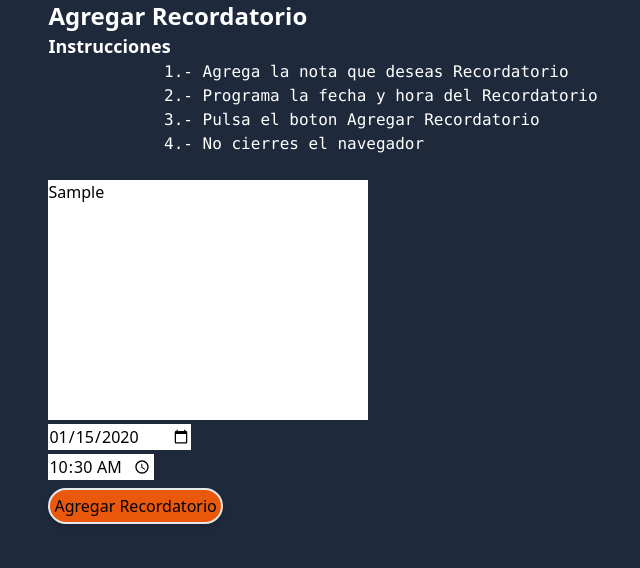
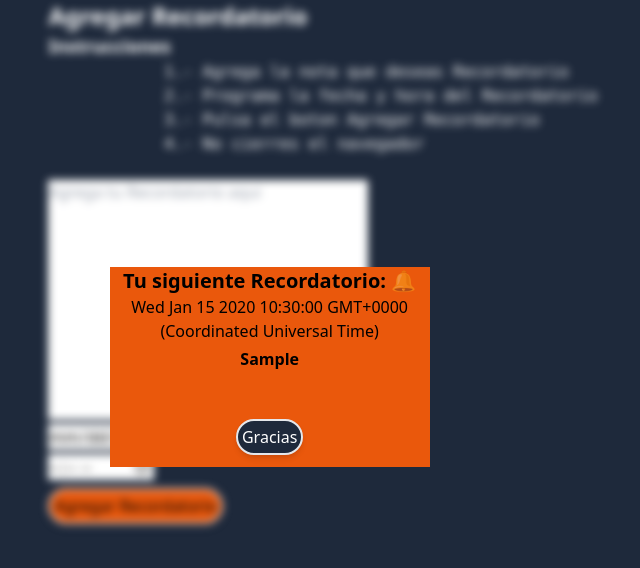
Before and after one commit to Nedhel/Reminder, a website: page src/index.html in a window 1280 px wide. Both pictures are taken after typing "Sample", "2020-01-15", "10:30" into the empty fields and a click on the button "Agregar Recordatorio". Shown: the whole page, without its empty margins (317-957 px from the left). Drawn offline with Linux system fonts and the light colour scheme.

Commit message:
Add function and css

```diff
--- a/src/index.html
+++ b/src/index.html
@@ -8,7 +8,7 @@
         <script src="./reminder.js"></script>
     </head>
     <body class="bg-slate-800">
-        <div class="grid justify-center z-0">
+        <div id='content' class="grid justify-center z-0 blur-none">
             <h1 class="font-bold text-2xl text-white">Agregar Recordatorio</h1>
             <h4 class="font-bold text-lg text-white">Instrucciones</h4>
             <pre class="text-white">
@@ -22,9 +22,10 @@
             <input type="time" name="timeI" id="timeInput" class="w-fit mt-1">
             <button id="addReminder" class="bg-orange-600 w-fit p-1 mt-2 rounded-full border-2 hover: shadow-md hover:shadow-orange-300 hover:border-orange-500 ">Agregar Recordatorio</button>
         </div>
-        <div class="z-10 w-1/4 h-1/4 bg-orange-600 absolute top-1/3 left-1/3 text-center invisible">
-            <h1 class="font-bold text-xl">Tu siguiente Recordatorio:</h1>
-            <p id="noteParagraph" class="mt-10 mb-10">Lavar la ropa</p>
+        <div id="alertMsj" class="z-10 w-1/4 h-1/4 bg-orange-600 absolute top-1/3 left-1/3 text-center invisible">
+            <h1 class="font-bold text-xl">Tu siguiente Recordatorio: <span class="animate-ping">&#128276;</span></h1>
+            <p id="timeParagraph"></p>
+            <p id="noteParagraph" class="mt-1 mb-10 font-bold"></p>
             <button id="seenReminder" class="bg-slate-800 w-fit p-1 mt-2 rounded-full border-2 hover: shadow-md hover:shadow-slate-600 hover:border-slate-500 text-white">Gracias</button>
         </div>
     </body>
--- a/src/reminder.js
+++ b/src/reminder.js
@@ -1,21 +1,6 @@
 var timerNextEvent = null;
+var bell = new Audio('./campana.mp3');
 var x = [];
-x.push({
-    timeTo: "Fri Sep 02 2022 14:22:00 GMT-0500 (hora de verano central)",
-    note: "Al ultimo",
-});
-x.push({
-    timeTo: "Fri Sep 02 2022 14:18:00 GMT-0500 (hora de verano central)",
-    note: "Ya",
-});
-x.push({
-    timeTo: "Fri Sep 02 2022 14:19:00 GMT-0500 (hora de verano central)",
-    note: "Espera",
-});
-x.push({
-    timeTo: "Fri Sep 02 2022 14:20:00 GMT-0500 (hora de verano central)",
-    note: "Ya casi",
-});
 //devuelve la posision de la siguiente nota basado en el tiempo que falta para cumplirse
 function nextNote(arr) {
     var positionNext = -1;
@@ -41,8 +26,9 @@ function swapNotesPosition(arr, pos, callBack) {
         arr[pos] = arr[0];
         arr[0] = swap;
         callBack(arr);
-    } else {
-        console.log("No hay recordatorios pendientes");
+    }
+    else {
+        console.log('No hay recordatorios pendientes');
     }
 }
 //Elimina la nota de la pos[0]
@@ -51,31 +37,26 @@ function removeNote(arr) {
 }
 //pone temporizador para la nota siguiente y cuando se cumple manda llamar a removeNote
 function setTimer(arr) {
-    timerNextEvent = setTimeout(function () {
-        showReminder(arr);
-        removeNote(arr);
-    }, getDateResult(arr[0].timeTo));
+    timerNextEvent = setTimeout(function () { showReminder(arr); removeNote(arr); }, getDateResult(arr[0].timeTo));
 }
 //muestra la nota en un alert
 function showReminder(arr) {
-    alert(arr[0].note);
+    document.getElementById('noteParagraph').innerHTML = arr[0].note;
+    document.getElementById('timeParagraph').innerHTML = arr[0].timeTo;
+    document.getElementById('alertMsj').classList.replace('invisible', 'visible');
+    document.getElementById('content').classList.replace('blur-none', 'blur-sm');
+    bell.play();
 }
 function AddReminder() {
-    var date = document.getElementById("dateInput").value.split("-");
-    var time = document.getElementById("timeInput").value.split(":");
-    var d = new Date(
-        Number(date[0]),
-        Number(date[1]) - 1,
-        Number(date[2]),
-        Number(time[0]),
-        Number(time[1])
-    );
-    x.push({
-        timeTo: d.toString(),
-        note: document.getElementById("noteInput").value,
-    });
+    var date = document.getElementById('dateInput').value.split('-');
+    var time = document.getElementById('timeInput').value.split(':');
+    var d = new Date(Number(date[0]), Number(date[1]) - 1, Number(date[2]), Number(time[0]), Number(time[1]));
+    x.push({ timeTo: d.toString(), note: document.getElementById('noteInput').value });
     clearTimeout(timerNextEvent);
     swapNotesPosition(x, nextNote(x), setTimer);
+    document.getElementById('dateInput').value =
+        document.getElementById('timeInput').value =
+            document.getElementById('noteInput').value = '';
 }
 //regresa la fecha en milisegundos
 function getMilisecond(date) {
@@ -88,18 +69,20 @@ function getDateResult(dateReminder) {
     var reminderDate = getMilisecond(dateReminder);
     return reminderDate - curretDate.getTime();
 }
-console.log(x);
-//swapNotesPosition(x, nextNote(x), setTimer);
-console.log(x);
-window.addEventListener("load", function () {
-    var x = new Date();
-    var m =
-        x.getMonth() + 1 < 10 ? 0 + "" + (x.getMonth() + 1) : x.getMonth() + 1;
-    var d = x.getDate() < 10 ? 0 + "" + x.getDate() : x.getDate();
-    var today = x.getFullYear() + "-" + m + "-" + d;
-    document.getElementById("dateInput").setAttribute("min", today);
-    document
-        .getElementById("addReminder")
-        .addEventListener("click", AddReminder);
+function closeReminder() {
+    document.getElementById('alertMsj').classList.replace('visible', 'invisible');
+    document.getElementById('content').classList.replace('blur-sm', 'blur-none');
+    clearTimeout(timerNextEvent);
+    swapNotesPosition(x, nextNote(x), setTimer);
+}
+window.addEventListener('load', function () {
+    var date = new Date();
+    var month = (date.getMonth() + 1) < 10 ? 0 + '' + (date.getMonth() + 1) : (date.getMonth() + 1);
+    var day = (date.getDate()) < 10 ? 0 + '' + (date.getDate()) : (date.getDate());
+    var today = date.getFullYear() + '-' + month + '-' + day;
+    document.getElementById('dateInput').setAttribute('min', today);
+    document.getElementById('addReminder').addEventListener('click', AddReminder);
+    document.getElementById('seenReminder').addEventListener('click', closeReminder);
+    swapNotesPosition(x, nextNote(x), setTimer);
 });
 //# sourceMappingURL=reminder.js.map
--- a/src/reminder.ts
+++ b/src/reminder.ts
@@ -3,11 +3,8 @@
     note:string
  }
  let timerNextEvent:number|null=null
+ const bell=new Audio('./campana.mp3')
  const x:Note[]= []
- x.push({timeTo:'Fri Sep 02 2022 14:22:00 GMT-0500 (hora de verano central)',note:'Al ultimo'})
- x.push({timeTo:'Fri Sep 02 2022 14:18:00 GMT-0500 (hora de verano central)',note:'Ya'})
- x.push({timeTo:'Fri Sep 02 2022 14:19:00 GMT-0500 (hora de verano central)',note:'Espera'})
- x.push({timeTo:'Fri Sep 02 2022 14:20:00 GMT-0500 (hora de verano central)',note:'Ya casi'})
 
  //devuelve la posision de la siguiente nota basado en el tiempo que falta para cumplirse
  function nextNote(arr:Note[]):number{
@@ -51,7 +48,12 @@
 
  //muestra la nota en un alert
  function showReminder(arr:Note[]):void{
-   alert(arr[0].note)
+   document.getElementById('noteParagraph').innerHTML=arr[0].note
+   document.getElementById('timeParagraph').innerHTML=arr[0].timeTo
+   document.getElementById('alertMsj').classList.replace('invisible', 'visible')
+   document.getElementById('content').classList.replace('blur-none','blur-sm')
+   bell.play()
+
  }
 
  function AddReminder():void{
@@ -60,7 +62,10 @@
    const d = new Date(Number(date[0]), Number(date[1])-1, Number(date[2]), Number(time[0]), Number(time[1]))
    x.push({timeTo:d.toString(),note:(<HTMLInputElement>document.getElementById('noteInput')).value})
    clearTimeout(timerNextEvent)
-   swapNotesPosition(x,nextNote(x),setTimer)
+   swapNotesPosition(x,nextNote(x),setTimer);
+   (<HTMLInputElement>document.getElementById('dateInput')).value=
+   (<HTMLInputElement>document.getElementById('timeInput')).value=
+   (<HTMLInputElement>document.getElementById('noteInput')).value=''
  }
 
  //regresa la fecha en milisegundos
@@ -76,15 +81,20 @@
    return reminderDate-curretDate.getTime()
  }
 
- console.log(x)
- swapNotesPosition(x,nextNote(x),setTimer)
- console.log(x)
+ function closeReminder():void{
+  document.getElementById('alertMsj').classList.replace('visible', 'invisible')
+   document.getElementById('content').classList.replace('blur-sm','blur-none')
+   clearTimeout(timerNextEvent)
+   swapNotesPosition(x,nextNote(x),setTimer)
+ }
 
  window.addEventListener('load',()=>{
-   let x=new Date()
-   let m= (x.getMonth()+1)<10?0+''+(x.getMonth()+1):(x.getMonth()+1)
-   let d= (x.getDate())<10?0+''+(x.getDate()):(x.getDate())
-   let today=x.getFullYear()+'-'+m+'-'+d
+   let date=new Date()
+   let month= (date.getMonth()+1)<10?0+''+(date.getMonth()+1):(date.getMonth()+1)
+   let day= (date.getDate())<10?0+''+(date.getDate()):(date.getDate())
+   let today=date.getFullYear()+'-'+month+'-'+day
    document.getElementById('dateInput').setAttribute('min',today)
    document.getElementById('addReminder').addEventListener('click',AddReminder)
+   document.getElementById('seenReminder').addEventListener('click',closeReminder)
+   swapNotesPosition(x,nextNote(x),setTimer)
  })
```
Also changed, not shown: dist/output.css, 1 other file.
